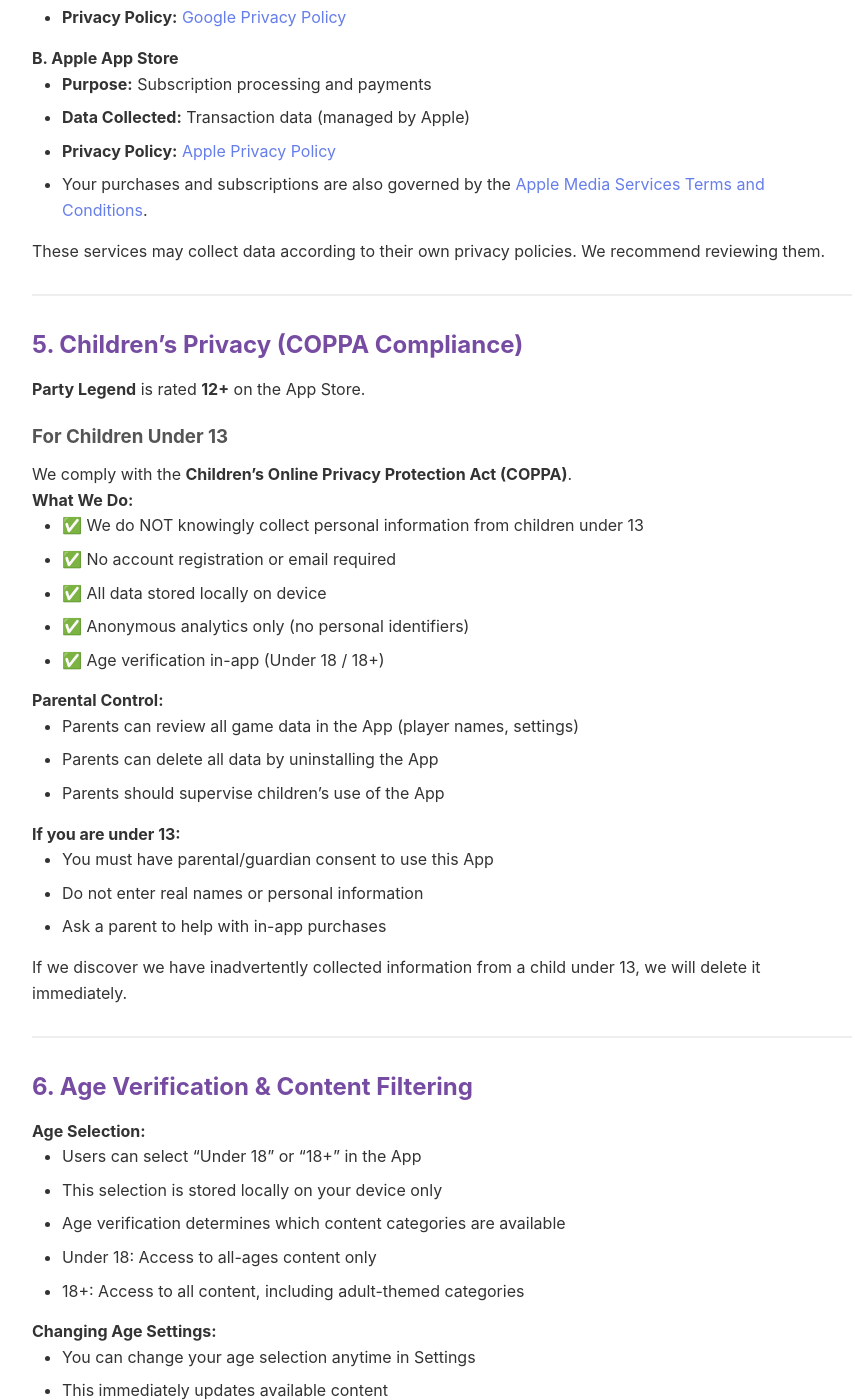
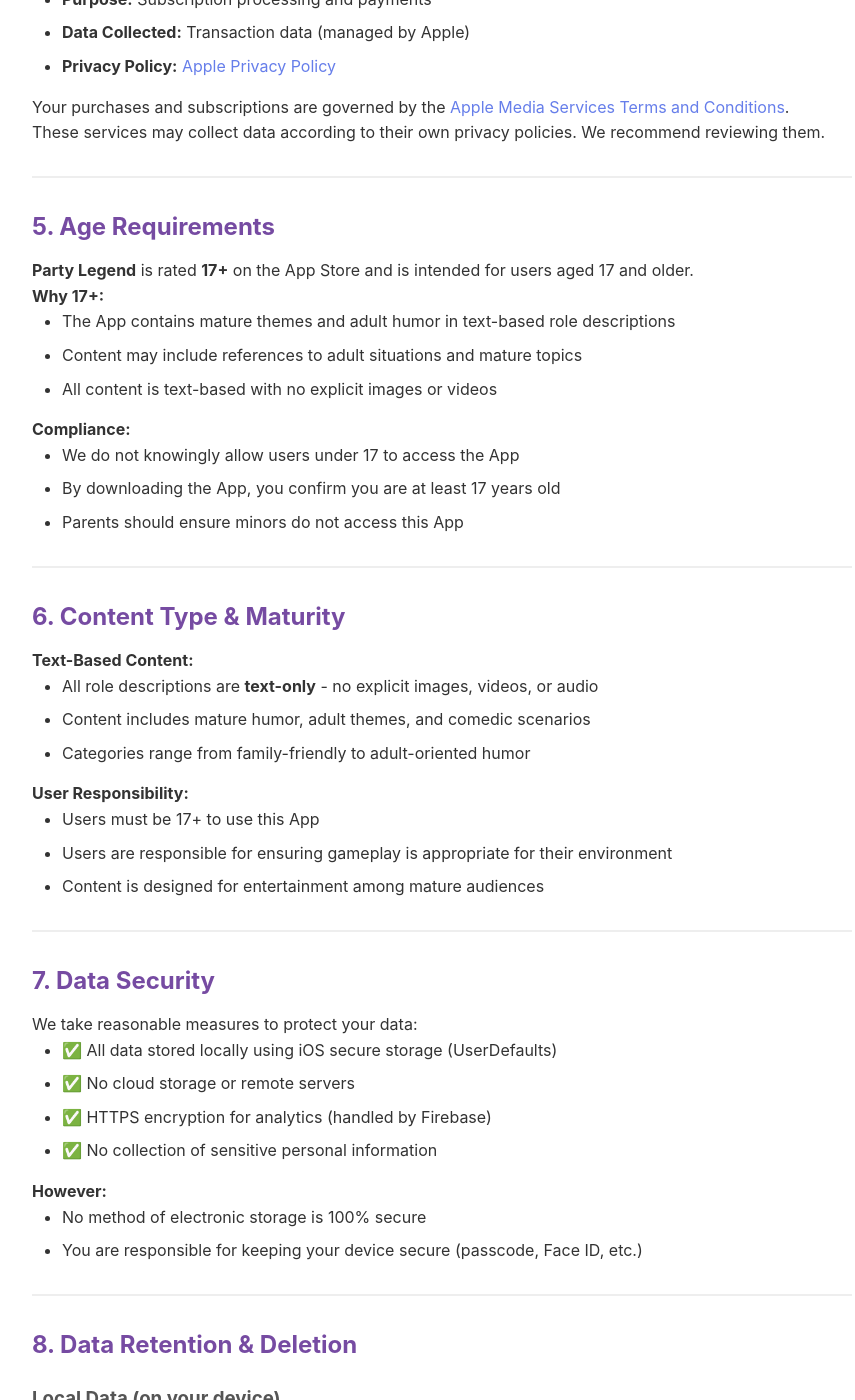
Before and after one commit to 1vanchuck/party-legend-terms.github.io-, a Jekyll site: the page built from Privacy_Policy.md, in a window 1280 px wide and 1400 px high, scrolled down 3249 px. Shown: the whole window, without its empty margins (198-1053 px from the left). Built offline with Jekyll 4.4.1, drawn with Linux system fonts in a browser that asks for light colours; our own code applies the rules of GitHub Pages for plain Markdown files; some of the changed text lies outside the part shown.

Commit message:
Update Privacy_Policy.md

```diff
--- a/Privacy_Policy.md
+++ b/Privacy_Policy.md
@@ -5,9 +5,7 @@
 Welcome to **Party Legend: Guess the Role**! This Privacy Policy explains how we collect, use, store, and protect your information when you use our mobile application.
 
 **Developer:** Ivan Antonov
-
 **Contact:** dreamapps.ios@gmail.com
-
 **Country:** Ukraine
 
 ---
@@ -15,17 +13,16 @@ Welcome to **Party Legend: Guess the Role**! This Privacy Policy explains how we
 ## 1. Overview
 
 Your privacy is important to us. This Privacy Policy describes:
-- What information we collect (spoiler: very little!)
+- What information we collect
 - How we use that information
 - Your rights and choices
-- How we protect children's privacy
 
 **Key Points:**
 - ✅ No personal information is collected
 - ✅ No account registration required
 - ✅ All game data stored locally on your device only
 - ✅ No sharing of data with third parties (except anonymous analytics)
-- ✅ COPPA compliant for children under 13
+- ✅ App is rated 17+ and intended for mature audiences
 
 ---
 
@@ -41,7 +38,7 @@ We **do not** collect or store:
 - ❌ Payment information (handled by Apple)
 - ❌ User accounts or profiles
 - ❌ Social media connections
-- ❌ Device identifiers (IDFA/IDFV)
+- ❌ Advertising identifiers (IDFA)
 
 ### 2.2 Information We DO Collect
 
@@ -51,8 +48,8 @@ The App stores the following data **locally on your device** using iOS UserDefau
 - Player names you create (e.g., "John", "Sarah")
 - Player colors assigned in the game
 - Game settings (hosting mode, language preference)
-- Age verification selection (Under 18 / 18+)
 - Selected game categories
+- Game history and statistics
 - Onboarding completion status
 
 **Important:** This data never leaves your device and is deleted when you uninstall the App.
@@ -90,7 +87,7 @@ When you purchase a subscription:
 
 ### Local Data (on your device)
 - To provide core game functionality (save players, settings, preferences)
-- To remember your age verification choice
+- To store game history and statistics
 - To track onboarding completion
 
 ### Anonymous Analytics
@@ -120,53 +117,40 @@ When you purchase a subscription:
 - **Purpose:** Subscription processing and payments
 - **Data Collected:** Transaction data (managed by Apple)
 - **Privacy Policy:** [Apple Privacy Policy](https://www.apple.com/legal/privacy/)
-- Your purchases and subscriptions are also governed by the [Apple Media Services Terms and Conditions](https://www.apple.com/legal/internet-services/itunes/).
+
+Your purchases and subscriptions are governed by the [Apple Media Services Terms and Conditions](https://www.apple.com/legal/internet-services/itunes/).
 
 These services may collect data according to their own privacy policies. We recommend reviewing them.
 
 ---
 
-## 5. Children's Privacy (COPPA Compliance)
+## 5. Age Requirements
 
-**Party Legend** is rated **12+** on the App Store.
+**Party Legend** is rated **17+** on the App Store and is intended for users aged 17 and older.
 
-### For Children Under 13
+**Why 17+:**
+- The App contains mature themes and adult humor in text-based role descriptions
+- Content may include references to adult situations and mature topics
+- All content is text-based with no explicit images or videos
 
-We comply with the **Children's Online Privacy Protection Act (COPPA)**.
-
-**What We Do:**
-- ✅ We do NOT knowingly collect personal information from children under 13
-- ✅ No account registration or email required
-- ✅ All data stored locally on device
-- ✅ Anonymous analytics only (no personal identifiers)
-- ✅ Age verification in-app (Under 18 / 18+)
-
-**Parental Control:**
-- Parents can review all game data in the App (player names, settings)
-- Parents can delete all data by uninstalling the App
-- Parents should supervise children's use of the App
-
-**If you are under 13:**
-- You must have parental/guardian consent to use this App
-- Do not enter real names or personal information
-- Ask a parent to help with in-app purchases
-
-If we discover we have inadvertently collected information from a child under 13, we will delete it immediately.
+**Compliance:**
+- We do not knowingly allow users under 17 to access the App
+- By downloading the App, you confirm you are at least 17 years old
+- Parents should ensure minors do not access this App
 
 ---
 
-## 6. Age Verification & Content Filtering
+## 6. Content Type & Maturity
 
-**Age Selection:**
-- Users can select "Under 18" or "18+" in the App
-- This selection is stored locally on your device only
-- Age verification determines which content categories are available
-- Under 18: Access to all-ages content only
-- 18+: Access to all content, including adult-themed categories
+**Text-Based Content:**
+- All role descriptions are **text-only** - no explicit images, videos, or audio
+- Content includes mature humor, adult themes, and comedic scenarios
+- Categories range from family-friendly to adult-oriented humor
 
-**Changing Age Settings:**
-- You can change your age selection anytime in Settings
-- This immediately updates available content
+**User Responsibility:**
+- Users must be 17+ to use this App
+- Users are responsible for ensuring gameplay is appropriate for their environment
+- Content is designed for entertainment among mature audiences
 
 ---
 
@@ -204,14 +188,13 @@ We take reasonable measures to protect your data:
 ## 9. Your Rights & Choices
 
 ### You Have the Right To:
-- ✅ **Access:** View all data stored in the App (Settings → Manage People)
+- ✅ **Access:** View all data stored in the App (Settings → Manage Players)
 - ✅ **Delete:** Uninstall the App to delete all local data
-- ✅ **Opt-Out:** You cannot opt out of analytics without deleting the App
-- ✅ **Modify:** Change player names, settings, age verification anytime
+- ✅ **Modify:** Change player names, settings, preferences anytime
 - ✅ **Cancel Subscriptions:** Manage in Apple ID Account Settings
 
 ### How to Delete Your Data:
-1. Delete individual players: Settings → Manage People → Delete
+1. Delete individual players: Settings → Manage Players → Delete
 2. Delete all data: Uninstall the App from your device
 
 **Note:** Uninstalling the App does NOT cancel subscriptions. You must cancel separately in Apple ID settings.
@@ -285,47 +268,36 @@ We recommend reviewing privacy policies of any third-party services you visit.
 
 ---
 
-## 15. Do Not Track (DNT)
-
-The App does not respond to "Do Not Track" (DNT) signals because:
-- We collect minimal anonymous data
-- Analytics are essential for app functionality and improvement
-
-To stop data collection, uninstall the App.
-
----
-
-## 16. Contact Us
+## 15. Contact Us
 
 If you have questions, concerns, or requests regarding this Privacy Policy, please contact us:
 
 **Email:** dreamapps.ios@gmail.com
-
 **App:** Party Legend: Guess the Role
-
 **Developer:** Ivan Antonov
-
 **Country:** Ukraine
 
 **Response Time:** We aim to respond within 7 business days.
 
 ---
 
-## 17. Consent
+## 16. Consent
 
 By downloading, installing, or using Party Legend: Guess the Role, you acknowledge that:
 - You have read and understood this Privacy Policy
 - You consent to the collection and use of information as described
-- You are at least 12 years old, or have parental/guardian consent if under 12
+- You are at least 17 years old
 - You have reviewed the privacy policies of Firebase and Apple
 
 If you do not agree to this Privacy Policy, please do not use the App.
 
 ---
 
-## 18. App Store Transparency
+## 17. App Store Compliance
 
-This Privacy Policy is made available to comply with Apple App Store Review Guidelines (Section 5.1). All data handling practices described here are fully transparent to users and the App Store.
+This Privacy Policy complies with Apple App Store Review Guidelines (Section 5.1.1). All data handling practices described here are fully transparent to users.
+
+**Age Rating:** 17+ (Infrequent/Mild Mature/Suggestive Themes)
 
 ---
 
```
